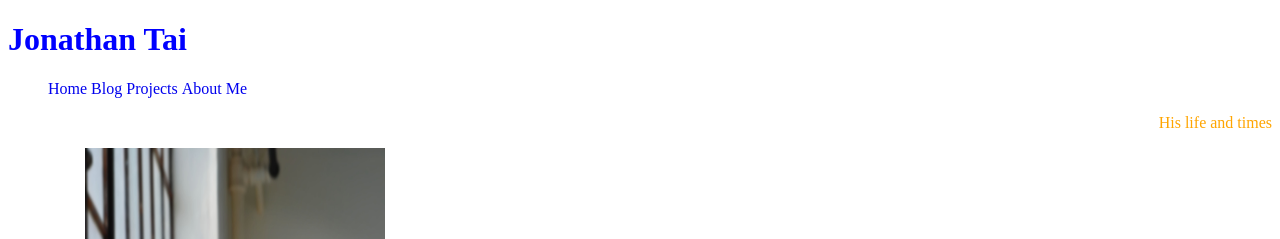
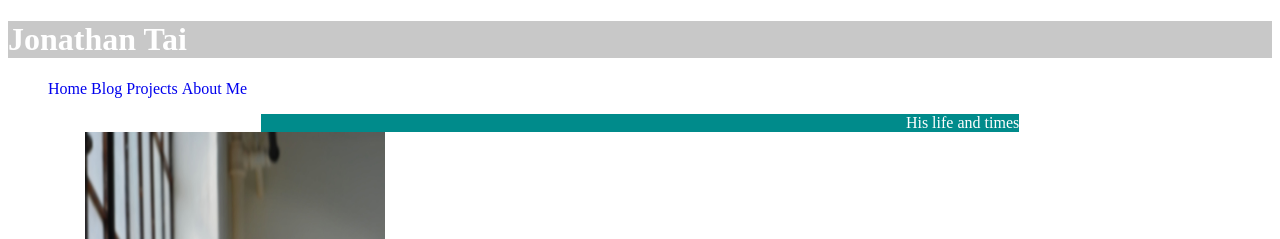
Before and after one commit to JayLTai/jonnyrules96.github.io, a plain HTML site: page index.html in a window 1280 px wide. Shown: the top 239 px of the page. Drawn offline with Linux system fonts and the light colour scheme.

Commit message:
Some basic css things to test

```diff
--- a/style.css
+++ b/style.css
@@ -1,15 +1,19 @@
 h1{
-	color: blue;
+	color: white;
+	background-color: rgb(200,200,200);
 }
 
 #subheader{
 	text-align: right;
-	color: orange;
+	color: white;
+	background-color: DarkCyan;
 }
 
 p {
 	text-align: justify
+	color: #ee3e80;
 	margin: 0 20%;
+	background-color: white;
  }
 
 #nav li {
```
